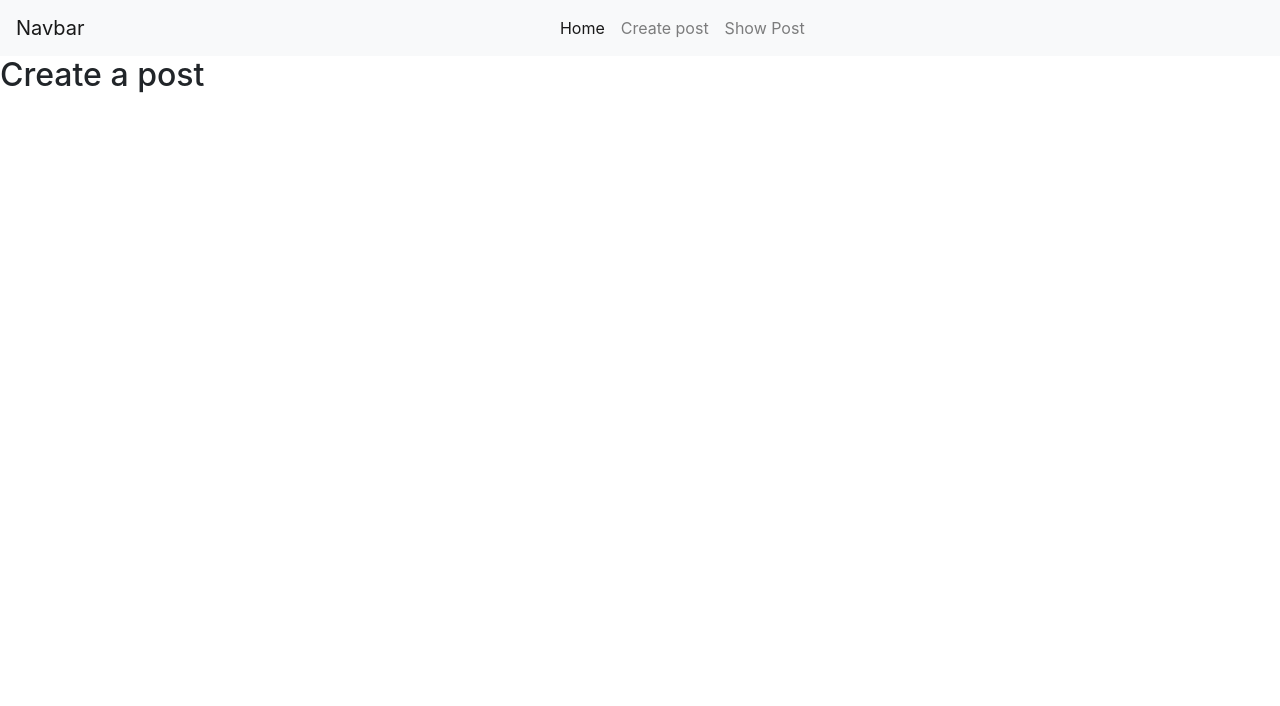
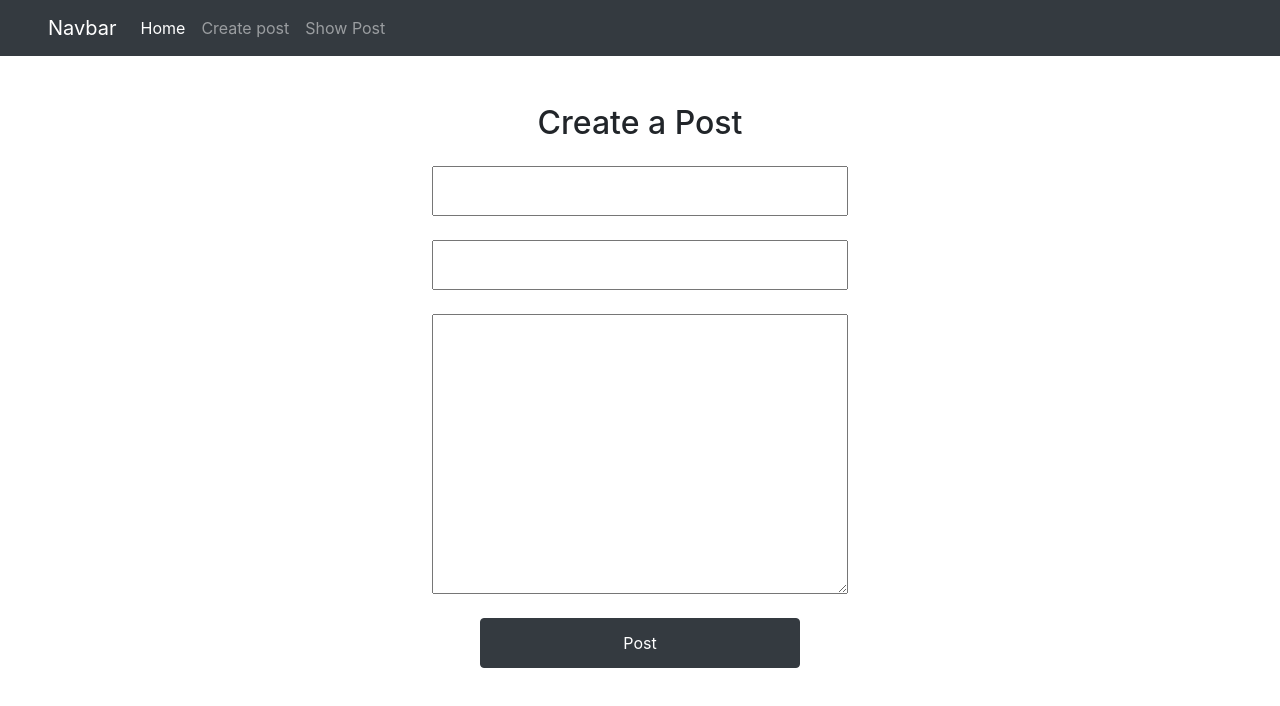
Before and after one commit to hamadagh/Projects, a React (Create React App) app in the folder react-blog/react-blog/: page /CreatePost in a window 1280 px wide. Shown: the top 706 px of the page. Built offline with nearby package versions, Linux system fonts and the light colour scheme.

Commit message:
adding form

```diff
--- a/react-blog/react-blog/src/App.css
+++ b/react-blog/react-blog/src/App.css
@@ -1,6 +1,6 @@
-@media only screen and (min-width: 991px) {
-#navbarNav {
-  justify-content: center;
+.row{
+  height: 50px;
 }
-
+#textarea{
+  height: 280px;
 }
--- a/react-blog/react-blog/src/component/CreatePost.jsx
+++ b/react-blog/react-blog/src/component/CreatePost.jsx
@@ -3,8 +3,18 @@ import React, { Component } from 'react'
 export class CreatePost extends Component {
     render() {
         return (
-            <div>
-                <h2>Create a post</h2>
+            <div className='container-fluid text-center'>
+                <h2 className="mt-5 mb-4">Create a Post</h2>
+                <form>
+                    <fieldset>
+                      <input type="text" className='row col-lg-4 col-md-8 col-sm-8 col-xs-10 mx-auto mb-4'/>
+                      <input type="text" className='row col-lg-4 col-md-8 col-sm-8 col-xs-10 mx-auto mb-4'/>
+                      <textarea className='row col-lg-4 col-md-8 col-sm-8 col-xs-10 mx-auto mb-4' id="textarea"></textarea>
+                      <div className="row justify-content-center">
+                      <button type="button" className="row btn btn-dark col-3">Post</button>
+                      </div>
+                    </fieldset>
+                </form>
             </div>
         )
     }
--- a/react-blog/react-blog/src/component/NavBar.jsx
+++ b/react-blog/react-blog/src/component/NavBar.jsx
@@ -3,7 +3,7 @@ import React from 'react';
 const NavBar = () => {
     return(
         <div>
-        <nav className="navbar navbar-expand-lg navbar-light bg-light">
+        <nav className="navbar navbar-expand-lg navbar-dark bg-dark pl-5">
   <a className="navbar-brand" href="/Home">Navbar</a>
   <button className="navbar-toggler" type="button" data-toggle="collapse" data-target="#navbarNav" aria-controls="navbarNav" aria-expanded="false" aria-label="Toggle navigation">
     <span className="navbar-toggler-icon"></span>
--- a/react-blog/react-blog/src/component/ShowPost.jsx
+++ b/react-blog/react-blog/src/component/ShowPost.jsx
@@ -4,7 +4,7 @@ export class ShowPost extends Component {
     render() {
         return (
             <div>
-
+                <h2>Show Post</h2>
             </div>
         )
     }
```
